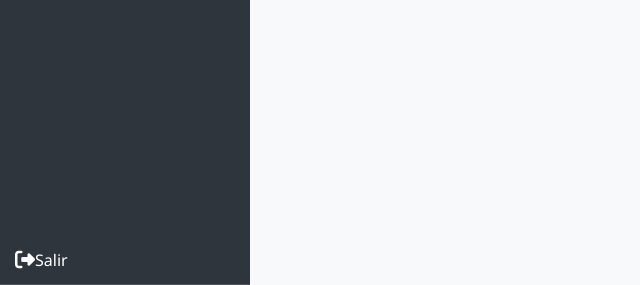
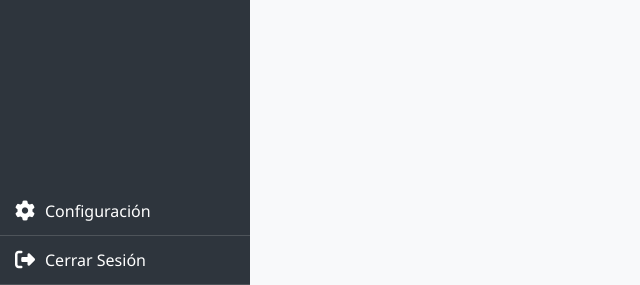
Before and after one commit to bicari/PreciosProgramables, a Django app: page /dashboard/ in a window 1280 px wide. Shown: the part 515-800 px from the top of the page, without its empty margins (0-640 px from the left). Run offline with Django 5.2, Linux system fonts and the light colour scheme; the visitor is signed in with stand-in values (Sample User, id 1).

Commit message:
Configuracion admin site

```diff
--- a/templates/dashboard.html
+++ b/templates/dashboard.html
@@ -39,6 +39,7 @@
                         <span class="menu-text">Dashboard</span>
                     </a>
                 </li>
+                {% if request.user|has_group:"Nota Entrega"%}
                 <li class="menu-item">
                     <input type="checkbox" id="menu-services" class="menu-toggle">
                     <label for="menu-services" class="menu-label">
@@ -48,9 +49,10 @@
                     </label>
                     <ul class="sub-menu">
                         <li><a href="/notas-entrega">Generar Nota</a></li>
-                        <li><a href="/print-label">Consultar Nota</a></li>
+                        <li><a href="#">Consultar Nota</a></li>
                     </ul>
                 </li>
+                {%endif%}
 
                 {% if request.user|has_group:"Generar Lista"%}
                 <li class="menu-item">
@@ -85,10 +87,18 @@
         </div>
         <div>
             <ul class="menu-content">
-                <!-- Ítem simple -->
+                {%if request.user.is_staff%}
+                <li class="menu-item">
+                    <a href="/admin" class="menu-label">
+                        <i class="fa-solid fa-gear"> </i>
+                        <span class="menu-text">Configuración</span>
+                    </a>
+                </li>
+                {% endif %}
                 <li class="menu-item">
                     <a href="/logout" class="menu-label">
-                        <i class="fas fa-sign-out-alt"></i> Salir
+                        <i class="fas fa-sign-out-alt"> </i>
+                        <span class="menu-text">Cerrar Sesión</span>
                     </a>
                 </li>
             </ul>
```
